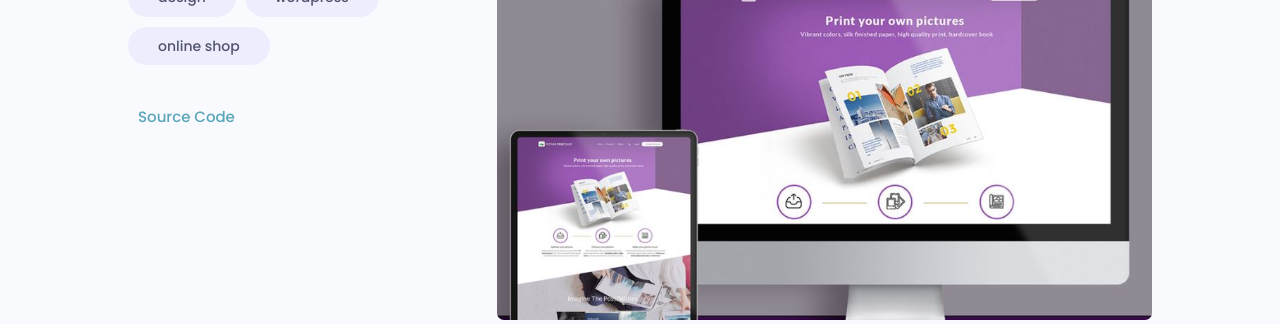
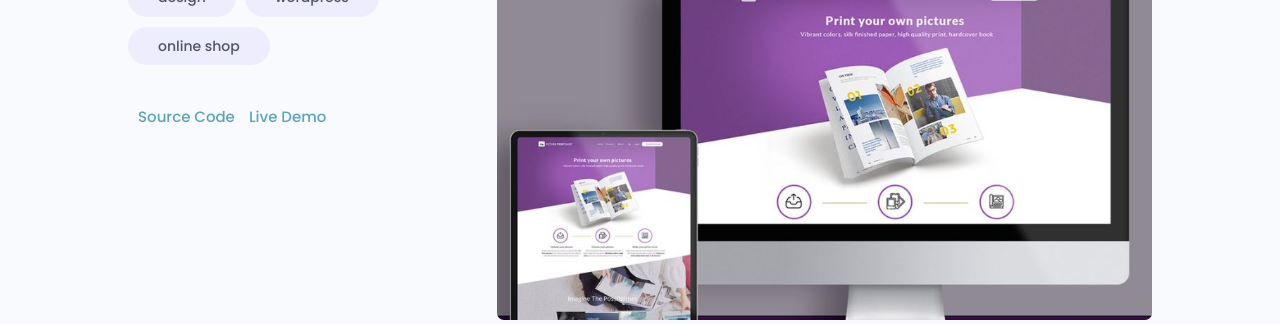
Before and after one commit to StanislavPopovSP/Django_fourth_project, a Django app: template devsearch/projects/templates/projects/single-project.html in a window 1280 px wide. Shown: the part 187-511 px from the top of the page. Run offline with Django 4.2, Linux system fonts and the light colour scheme; the template is opened without the code that fills it: values that come from a table or form of the project are taken from there, others are empty; data comes from the database, SQL or seed files in the repository; parts of the project's set-up code (start-up, migrations or seed data) failed here and were passed over; some libraries are stand-ins or nearby versions.

Commit message:
Добавил пути перехода для любой карточки и ссылки source_link, demo_link

```diff
--- a/devsearch/projects/templates/projects/projects.html
+++ b/devsearch/projects/templates/projects/projects.html
@@ -32,11 +32,11 @@
                 {% for project in projects %}
                 <div class="column">
                     <div class="card project">
-                        <a href="single-project.html" class="project">
+                        <a href="{% url 'project' project.id %}" class="project">
                             <img class="project__thumbnail" src="{{ project.featured_image.url }}" alt="project thumbnail">
                             <div class="card__body">
                                 <h3 class="project__title">{{ project.title }}</h3>
-                                <p><a class="project__author" href="profile.html">By Dennis Ivanov</a></p>
+                                <p><a class="project__author" href="{% url 'project' project.id %}">By Dennis Ivanov</a></p>
                                 <p class="project--rating">
                                     <span style="font-weight: bold;">{{ project.vote_total }}%</span> Postitive
                                     Feedback ({{ project.vote_ratio }} Vote{{ project.vote_ratio|pluralize:'s' }}) <!--Множественное или единственное число |pluralize: 's' - (склонение слов во множественном числе в шаблонах django)-->
--- a/devsearch/projects/templates/projects/single-project.html
+++ b/devsearch/projects/templates/projects/single-project.html
@@ -14,8 +14,14 @@
                         </span>
                     {% endfor %}
                 </div>
-                <a class="singleProject__liveLink" href="#" target="_blank"><i class="im im-external-link"></i>Source Code
-                </a>
+                {% if project.source_link %} <!-- Проверка на наличие ссылки -->
+                    <a class="singleProject__liveLink" href="{{ project.source_link }}" target="_blank"><i class="im im-external-link"></i>Source Code
+                    </a>
+                {% endif %}
+                {% if project.demo_link %} <!-- Проверка на наличие ссылки -->
+                    <a class="singleProject__liveLink" href="{{ project.demo_link }}" target="_blank"><i class="im im-external-link"></i>Live Demo
+                    </a>
+                {% endif %}
             </div>
             <div class="column column--2of3">
                 <img class="singleProject__preview" src="{{ project.featured_image.url }}" alt="portfolio thumbnail"/>
```
